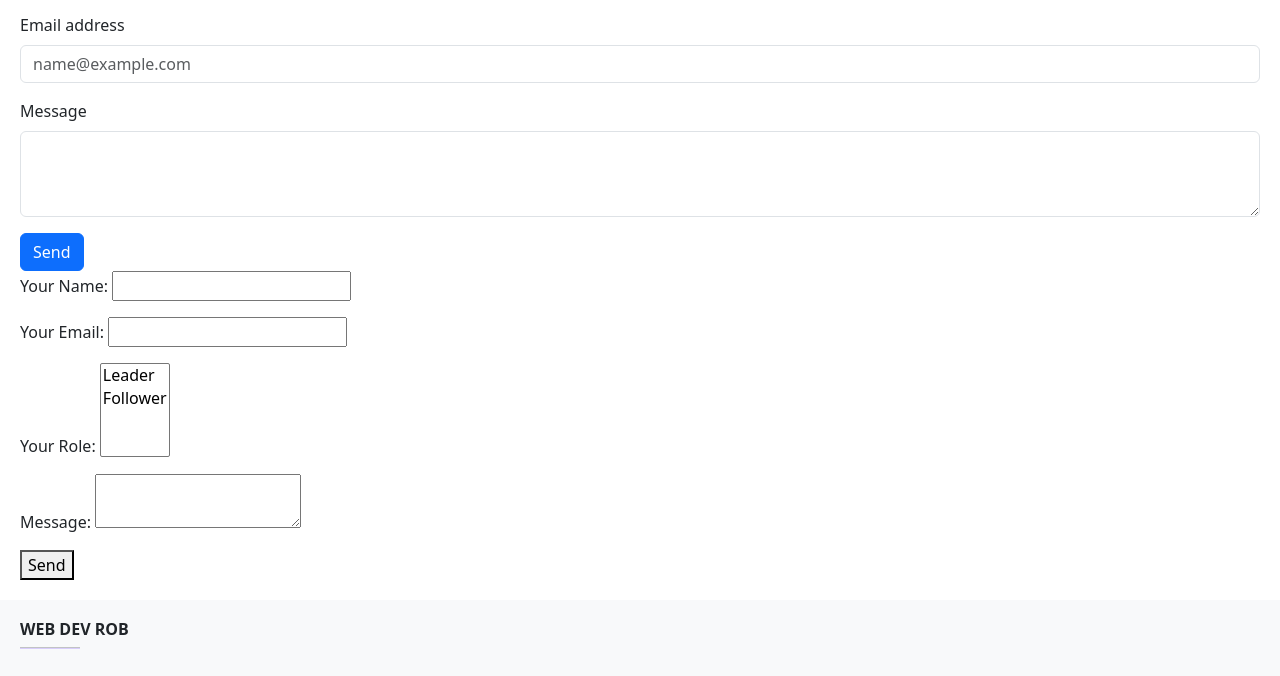
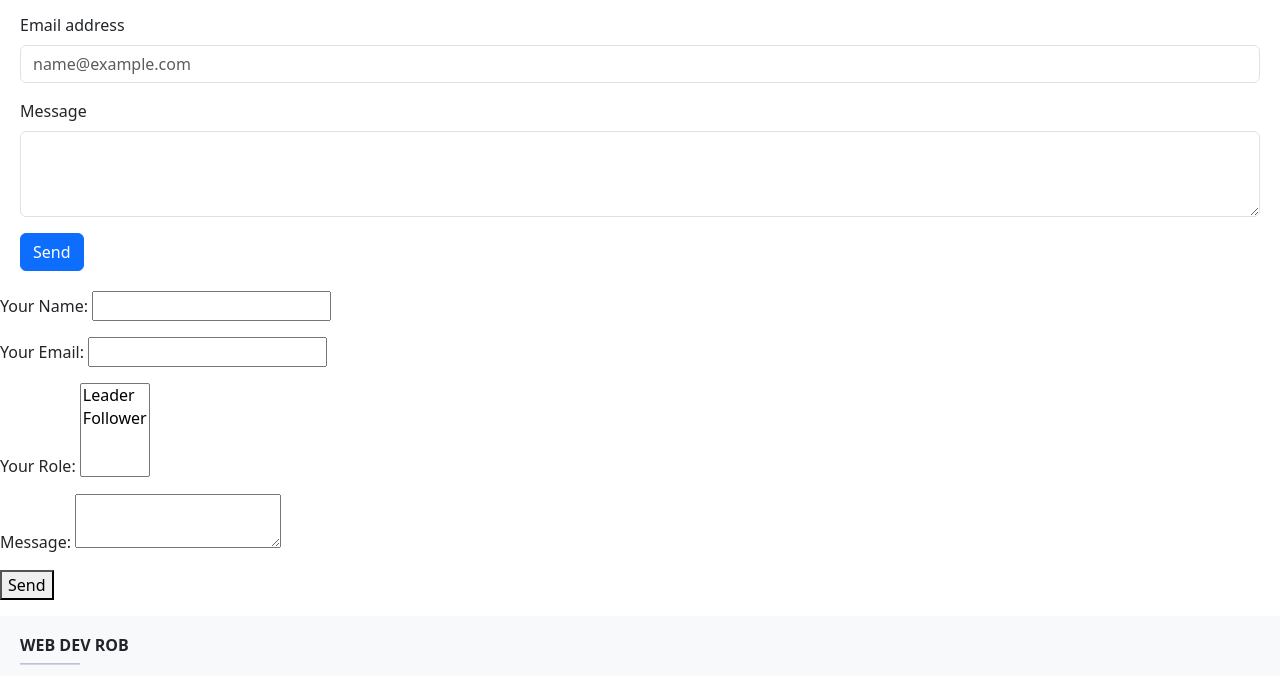
Before and after one commit to Robf94/rob-codes, an Eleventy site: page src/index.njk in a window 1280 px wide. Shown: the part 1492-2168 px from the top of the page. Built offline with nearby package versions, Linux system fonts and the light colour scheme; Eleventy itself is replaced by a stand-in of ours; files that its build step writes are made by us from their sources.

Commit message:
form issues identifying

```diff
--- a/src/index.njk
+++ b/src/index.njk
@@ -153,27 +153,6 @@ pageTitle: Home
 
     </form>
 
-    <form name="contact" method="POST" data-netlify="true">
-      <p>
-          <label>Your Name: <input type="text" id="name" name="name" /></label>
-      </p>
-      <p>
-          <label>Your Email: <input type="email" id="email" name="email" /></label>
-      </p>
-      <p>
-          <label>Your Role: <select name="role[]" multiple>
-          <option value="leader">Leader</option>
-          <option value="follower">Follower</option>
-          </select></label>
-      </p>
-      <p>
-          <label>Message: <textarea name="message"></textarea></label>
-      </p>
-      <p>
-          <button class="form_submit" type="submit">Send</button>
-      </p>
-  </form>
-
     <script>
       //get default border colours (to use on input when validation passes)
       var borderStylePass = document.querySelector('#name').style.border;
@@ -209,3 +188,59 @@ pageTitle: Home
       }, false);
     </script>
   </section>
+
+
+  <form name="contact" method="POST" data-netlify="true">
+    <p>
+        <label>Your Name: <input type="text" id="name" name="name" /></label>
+    </p>
+    <p>
+        <label>Your Email: <input type="email" id="email" name="email" /></label>
+    </p>
+    <p>
+        <label>Your Role: <select name="role[]" multiple>
+        <option value="leader">Leader</option>
+        <option value="follower">Follower</option>
+        </select></label>
+    </p>
+    <p>
+        <label>Message: <textarea name="message"></textarea></label>
+    </p>
+    <p>
+        <button class="form_submit" type="submit">Send</button>
+    </p>
+</form>
+<script>
+    //get default border colours (to use on input when validation passes)
+    var borderStylePass = document.querySelector('#name').style.border;
+    //set fail border colours (to use on input when validation fails)
+    var borderStyleFail = '1px solid red';
+    //get the form submit button
+    var submit_button = document.querySelector('.form_submit');
+    //attach form event listener
+    submit_button.addEventListener("click", function(event){
+        //get the form "name" elemement
+        var name = document.querySelector('#name');
+        //get the form "email" element
+        var email = document.querySelector('#email');
+        //all validation is assumed to be passed until tested
+        blnValidated = true;
+        //change the border as it the validation passed
+        name.style.border = borderStylePass;
+        //if validation fails change the bln to false and change the input border colour
+        if(!name.value){
+            blnValidated = false;
+            name.style.border = borderStyleFail;
+        }
+        //if validation fails change the bln to false and change the input border colour
+        email.style.border = borderStylePass;
+        if(!email.value){
+            blnValidated = false;
+            email.style.border = borderStyleFail;
+        }
+        //if validation failed do not allow the form to submit the data
+        if(!blnValidated){
+            event.preventDefault();
+        }
+    }, false);
+</script>
```
Also changed, not shown: 1 other file.
